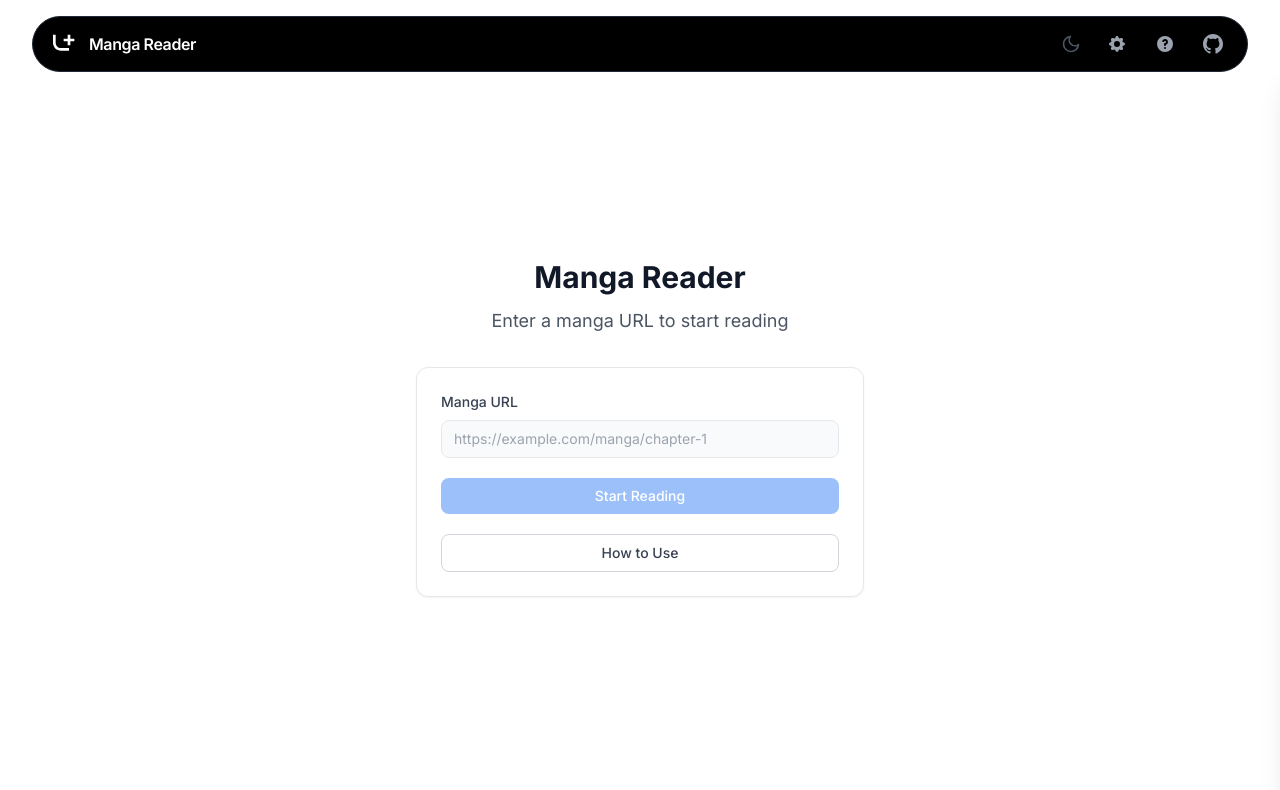
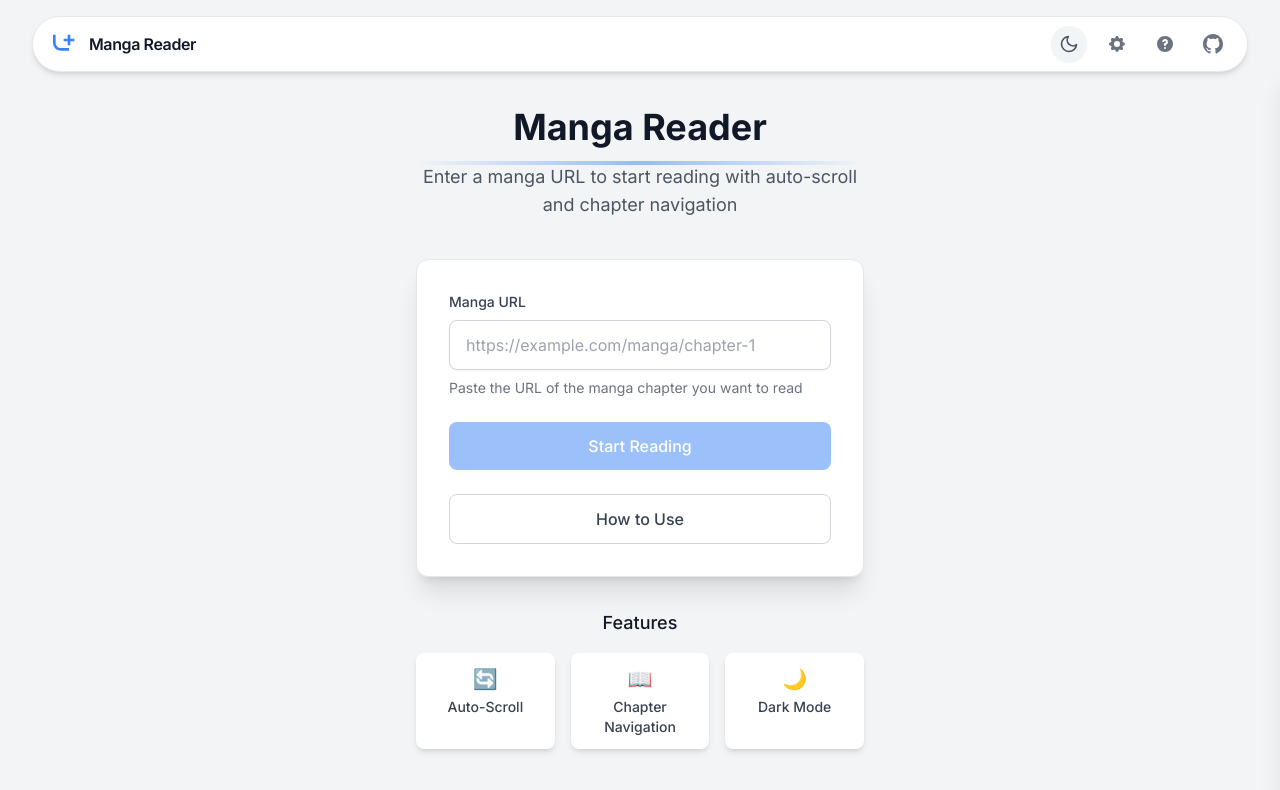
Before and after one commit to kiily/web-reader, a Next.js app: page / in a window 1280 px wide. Shown: the top 790 px of the page. Built offline with nearby package versions, Linux system fonts and the light colour scheme; no server answers.

Commit message:
feat: improve theme, fix nav

```diff
--- a/src/components/MangaReader.tsx
+++ b/src/components/MangaReader.tsx
@@ -106,8 +106,34 @@ export default function MangaReader() {
 
 	// Function to extract chapter number from URL
 	const extractChapterNumber = (url: string): number => {
-		const match = url.match(/chapter-(\d+)/i);
-		return match ? parseInt(match[1], 10) : 1;
+		// First, try to match the pattern from the URL
+		// Create a dynamic regex based on nextChapterPattern
+		const patternWithoutN = nextChapterPattern.replace('{n}', '');
+		const escapedPattern = patternWithoutN.replace(
+			/[-\/\\^$*+?.()|[\]{}]/g,
+			'\\$&'
+		);
+		const regexPattern = new RegExp(`${escapedPattern}(\\d+)`, 'i');
+
+		// Try to match with the dynamic pattern first
+		const patternMatch = url.match(regexPattern);
+		if (patternMatch) {
+			return parseInt(patternMatch[1], 10);
+		}
+
+		// Fallback to default chapter-X pattern
+		const defaultMatch = url.match(/chapter[_-]?(\d+)/i);
+		if (defaultMatch) {
+			return parseInt(defaultMatch[1], 10);
+		}
+
+		// Try to extract any number from the URL as a last resort
+		const anyNumberMatch = url.match(/\/(\d+)(?:[\/\.]|$)/);
+		if (anyNumberMatch) {
+			return parseInt(anyNumberMatch[1], 10);
+		}
+
+		return 1; // Default to chapter 1 if no match found
 	};
 
 	// Function to log manga view via API
@@ -351,10 +377,13 @@ export default function MangaReader() {
 		console.log('Auto-scrolling paused');
 	}, []);
 
-	// Handle iframe load events
+	// Handle iframe load events with better error handling
 	const handleIframeLoad = useCallback(() => {
 		console.log('Iframe content loaded successfully');
-		contentLoadedRef.current = true;
+
+		// Set a timeout to ensure the iframe content has fully rendered
+		setTimeout(() => {
+			contentLoadedRef.current = true; // Mark content as loaded
 			setIsLoading(false);
 			setContentLoaded(true);
 
@@ -369,11 +398,6 @@ export default function MangaReader() {
 
 			// Stop auto-scrolling when new content is loaded
 			if (isAutoScrolling) {
-			console.log(
-				'🚀 ~ handleIframeLoad ~ handleIframeLoad:',
-				handleIframeLoad
-			);
-
 				pauseAutoScroll();
 			}
 
@@ -410,17 +434,32 @@ export default function MangaReader() {
 					iframeRef.current.style.height = '100%';
 				}
 			}
-		console.log('🚀 ~ handleIframeLoad ~ handleIframeLoad:', handleIframeLoad);
+		}, 300); // Longer timeout to ensure content is fully rendered
 	}, [isAutoScrolling, pauseAutoScroll]);
 
-	// Handle iframe loading errors
+	// Function to handle iframe errors with retry
 	const handleIframeError = () => {
 		console.error('Error loading iframe content');
-		contentLoadedRef.current = false;
+
+		// Don't disable navigation - user might want to try another chapter
+		setTimeout(() => {
+			contentLoadedRef.current = true;
+			setContentLoaded(true);
 			setIsLoading(false);
+
+			// Show error message
+			toast({
+				title: 'Loading Error',
+				description:
+					'Failed to load the manga content. Try navigating to another chapter or check the URL.',
+				variant: 'destructive',
+			});
+
+			// Set error state as well
 			setError(
-			'Failed to load manga content. The URL might be invalid or the server is not responding.'
+				'Failed to load manga content. Try navigating to another chapter or check the URL.'
 			);
+		}, 300); // Ensure enough time has passed so UI doesn't flash
 	};
 
 	// Update scrolling when speed changes while active
@@ -441,7 +480,56 @@ export default function MangaReader() {
 		};
 	}, []);
 
-	// Function to load the manga page
+	// Add special effect to watch for iframe errors and retry
+	useEffect(() => {
+		const iframe = iframeRef.current;
+		if (!iframe || !url) return;
+
+		// Create proxy URL here to avoid using it before declaration
+		const currentProxyUrl = `/api/proxy/${url.replace(/^https?:\/\//, '')}`;
+
+		// If we have a loading error, we might want to retry after a delay
+		let retryTimeout: NodeJS.Timeout | null = null;
+
+		const handleLoadFailure = () => {
+			console.log('Iframe may have failed to load correctly');
+
+			// Only set up retry if content isn't already loaded
+			if (
+				!contentLoadedRef.current &&
+				iframe.contentDocument?.body?.innerHTML === ''
+			) {
+				retryTimeout = setTimeout(() => {
+					// Attempt to reload by changing the src attribute
+					if (iframe && currentProxyUrl) {
+						console.log('Attempting to reload iframe');
+
+						// Ensure navigation is enabled even if loading fails again
+						setTimeout(() => {
+							contentLoadedRef.current = true;
+							setContentLoaded(true);
+							setIsLoading(false);
+						}, 8000); // After 8 seconds, enable navigation anyway
+
+						iframe.src = '';
+						setTimeout(() => {
+							if (iframe) iframe.src = currentProxyUrl;
+						}, 100);
+					}
+				}, 5000); // Wait 5 seconds before retry
+			}
+		};
+
+		// Set up this check to run after expected load time
+		const timeoutId = setTimeout(handleLoadFailure, 10000);
+
+		return () => {
+			clearTimeout(timeoutId);
+			if (retryTimeout) clearTimeout(retryTimeout);
+		};
+	}, [url]);
+
+	// Update loadPage function to remove timeouts that might be causing issues
 	const loadPage = async () => {
 		if (!inputUrl) {
 			setError('Please enter a URL');
@@ -451,7 +539,8 @@ export default function MangaReader() {
 		setIsLoading(true);
 		setError(null);
 		pauseAutoScroll(); // Ensure any ongoing scrolling is stopped
-		contentLoadedRef.current = false;
+		contentLoadedRef.current = false; // Mark content as not loaded yet
+		setContentLoaded(false); // Update state as well
 
 		try {
 			// Extract chapter number from URL
@@ -487,8 +576,10 @@ export default function MangaReader() {
 		} catch (error) {
 			console.error('Error loading page:', error);
 			setError('An error occurred while loading the page');
+			contentLoadedRef.current = true; // Ensure buttons remain enabled if there's an error
+			setContentLoaded(true);
 		} finally {
-			setIsLoading(false);
+			// Don't set isLoading false here - we'll do it in the iframe load handler
 			// Hide controls when page loads for immersive reading
 			setShowControls(false);
 		}
@@ -497,46 +588,148 @@ export default function MangaReader() {
 	// Function to load the previous chapter
 	const loadPreviousChapter = () => {
 		if (currentChapter <= 1) {
-			setError('You are already at the first chapter');
+			toast({
+				title: 'Navigation Error',
+				description: 'You are already at the first chapter',
+				variant: 'destructive',
+			});
 			return;
 		}
 
+		// Let the user know we're changing chapters - using a less intrusive toast
+		toast({
+			title: 'Navigating',
+			description: `Loading chapter ${currentChapter - 1}...`,
+		});
+
 		const prevChapter = currentChapter - 1;
 
-		// Replace the chapter number in the URL based on the pattern
+		try {
+			// Try to replace the chapter number based on the pattern
+			const patternWithoutN = nextChapterPattern.replace('{n}', '');
+			const escapedPattern = patternWithoutN.replace(
+				/[-\/\\^$*+?.()|[\]{}]/g,
+				'\\$&'
+			);
+			const regexPattern = new RegExp(`${escapedPattern}\\d+`, 'i');
+
 			const newUrl = inputUrl.replace(
-			new RegExp(nextChapterPattern.replace('{n}', '\\d+')),
-			nextChapterPattern.replace('{n}', prevChapter.toString())
+				regexPattern,
+				`${patternWithoutN}${prevChapter}`
 			);
 
-		setInputUrl(newUrl);
-		// Don't change the current chapter yet - wait for the load to succeed
+			let finalUrl = newUrl;
+			if (newUrl === inputUrl) {
+				// If no replacement happened, try with the default pattern
+				const defaultPattern = /chapter[_-]?\d+/i;
+				const newUrlWithDefault = inputUrl.replace(
+					defaultPattern,
+					`chapter-${prevChapter}`
+				);
+
+				if (newUrlWithDefault === inputUrl) {
+					throw new Error("Couldn't find chapter pattern in URL");
+				}
+
+				finalUrl = newUrlWithDefault;
+			}
+
+			// Set the input URL
+			setInputUrl(finalUrl);
 
 			// Stop any ongoing scrolling
 			pauseAutoScroll();
 
-		// Load the new page (this will update all necessary state)
-		loadPage();
+			// Set the URL directly to trigger iframe refresh
+			setUrl(finalUrl);
+
+			// Update the chapter number directly
+			setCurrentChapter(prevChapter);
+
+			// Mark content as loading
+			contentLoadedRef.current = false;
+			setContentLoaded(false);
+			setIsLoading(true);
+
+			// No need to call loadPage() as setting the URL will trigger the iframe to load
+		} catch (error) {
+			console.error('Navigation error:', error);
+			toast({
+				title: 'Navigation Error',
+				description:
+					'Could not navigate to the previous chapter. The URL pattern might not match the current URL structure.',
+				variant: 'destructive',
+			});
+		}
 	};
 
 	// Function to load the next chapter
 	const loadNextChapter = () => {
+		// Let the user know we're changing chapters - using a less intrusive toast
+		toast({
+			title: 'Navigating',
+			description: `Loading chapter ${currentChapter + 1}...`,
+		});
+
 		const nextChapter = currentChapter + 1;
 
-		// Replace the chapter number in the URL based on the pattern
+		try {
+			// Try to replace the chapter number based on the pattern
+			const patternWithoutN = nextChapterPattern.replace('{n}', '');
+			const escapedPattern = patternWithoutN.replace(
+				/[-\/\\^$*+?.()|[\]{}]/g,
+				'\\$&'
+			);
+			const regexPattern = new RegExp(`${escapedPattern}\\d+`, 'i');
+
 			const newUrl = inputUrl.replace(
-			new RegExp(nextChapterPattern.replace('{n}', '\\d+')),
-			nextChapterPattern.replace('{n}', nextChapter.toString())
+				regexPattern,
+				`${patternWithoutN}${nextChapter}`
 			);
 
-		setInputUrl(newUrl);
-		// Don't change the current chapter yet - wait for the load to succeed
+			let finalUrl = newUrl;
+			if (newUrl === inputUrl) {
+				// If no replacement happened, try with the default pattern
+				const defaultPattern = /chapter[_-]?\d+/i;
+				const newUrlWithDefault = inputUrl.replace(
+					defaultPattern,
+					`chapter-${nextChapter}`
+				);
+
+				if (newUrlWithDefault === inputUrl) {
+					throw new Error("Couldn't find chapter pattern in URL");
+				}
+
+				finalUrl = newUrlWithDefault;
+			}
+
+			// Set the input URL
+			setInputUrl(finalUrl);
 
 			// Stop any ongoing scrolling
 			pauseAutoScroll();
 
-		// Load the new page (this will update all necessary state)
-		loadPage();
+			// Set the URL directly to trigger iframe refresh
+			setUrl(finalUrl);
+
+			// Update the chapter number directly
+			setCurrentChapter(nextChapter);
+
+			// Mark content as loading
+			contentLoadedRef.current = false;
+			setContentLoaded(false);
+			setIsLoading(true);
+
+			// No need to call loadPage() as setting the URL will trigger the iframe to load
+		} catch (error) {
+			console.error('Navigation error:', error);
+			toast({
+				title: 'Navigation Error',
+				description:
+					'Could not navigate to the next chapter. The URL pattern might not match the current URL structure.',
+				variant: 'destructive',
+			});
+		}
 	};
 
 	// Function to manually adjust scroll position
@@ -642,8 +835,11 @@ export default function MangaReader() {
 		};
 	}, [handleKeyDown]);
 
+	// Add a function to check if loading a specific chapter
+	const isLoadingChapter = isLoading || isPending;
+
 	return (
-		<div className="min-h-screen text-gray-900 dark:text-gray-200 flex flex-col">
+		<div className="min-h-screen text-gray-900 dark:text-gray-200 bg-gray-100 dark:bg-gray-900 flex flex-col">
 			{/* Main container with maximized reading area */}
 			<div className="flex flex-col h-screen">
 				{/* Navbar using the component */}
@@ -700,9 +896,7 @@ export default function MangaReader() {
 							<iframe
 								ref={iframeRef}
 								src={proxyUrl}
-								className={`w-full h-full border-0 ${
-									theme === 'dark' ? 'invert' : ''
-								}`}
+								className="w-full h-full border-0"
 								onLoad={handleIframeLoad}
 								onError={handleIframeError}
 								sandbox="allow-same-origin"
@@ -724,29 +918,31 @@ export default function MangaReader() {
 							onToggleControls={toggleControls}
 							currentChapter={currentChapter}
 							isPreviousDisabled={
-								!url ||
-								isPending ||
-								currentChapter <= 1 ||
-								!contentLoadedRef.current
+								!url || isLoadingChapter || currentChapter <= 1
 							}
-							isNextDisabled={!url || isPending || !contentLoadedRef.current}
+							isNextDisabled={!url || isLoadingChapter}
 							isScrollDisabled={!url || !contentLoadedRef.current}
 						/>
 					</div>
 				) : (
 					<>
-						<div className="flex-1 flex items-center justify-center p-6">
+						{/* Landing page with enhanced background */}
+						<div className="flex-1 flex items-center justify-center bg-gray-100 dark:bg-gray-900 p-8">
 							<div className="max-w-md w-full">
-								<div className="text-center mb-8">
-									<h1 className="text-3xl font-bold text-gray-900 dark:text-white mb-3">
+								{/* Header with gradient accent */}
+								<div className="text-center mb-10 relative">
+									<div className="absolute inset-x-0 top-1/2 transform -translate-y-1/2 h-1 bg-gradient-to-r from-transparent via-primary to-transparent opacity-50"></div>
+									<h1 className="text-4xl font-bold text-gray-900 dark:text-white mb-3 relative">
 										Manga Reader
 									</h1>
-									<p className="text-gray-600 dark:text-gray-400 text-lg">
-										Enter a manga URL to start reading
+									<p className="text-gray-600 dark:text-gray-400 text-lg mt-4">
+										Enter a manga URL to start reading with auto-scroll and
+										chapter navigation
 									</p>
 								</div>
 
-								<div className="space-y-5 turbo-card p-6">
+								{/* Input form with enhanced styling */}
+								<div className="space-y-6 p-8 bg-white dark:bg-gray-800 shadow-xl rounded-xl border border-gray-200 dark:border-gray-700">
 									<div>
 										<label
 											htmlFor="initialUrl"
@@ -760,35 +956,86 @@ export default function MangaReader() {
 											value={inputUrl}
 											onChange={handleUrlChange}
 											placeholder="https://example.com/manga/chapter-1"
-											className="turbo-input"
+											className="w-full px-4 py-3 border border-gray-300 dark:border-gray-700 rounded-lg shadow-sm focus:outline-none focus:ring-2 focus:ring-primary focus:border-primary dark:bg-gray-700 dark:text-white"
 											data-testid="manga-url-input"
 										/>
+										<p className="mt-2 text-sm text-gray-500 dark:text-gray-400">
+											Paste the URL of the manga chapter you want to read
+										</p>
 									</div>
 
 									<button
 										onClick={loadPage}
 										disabled={isLoading || isPending || !inputUrl}
-										className="w-full turbo-button-primary disabled:opacity-50 disabled:cursor-not-allowed"
+										className="w-full px-4 py-3 bg-primary text-white font-medium rounded-lg hover:bg-primary/90 focus:outline-none focus:ring-2 focus:ring-primary focus:ring-offset-2 disabled:opacity-50 disabled:cursor-not-allowed transition-colors"
 										data-testid="load-manga-button"
 									>
-										{isLoading || isPending ? 'Loading...' : 'Start Reading'}
+										{isLoading || isPending ? (
+											<span className="flex items-center justify-center">
+												<svg
+													className="animate-spin -ml-1 mr-3 h-5 w-5 text-white"
+													xmlns="http://www.w3.org/2000/svg"
+													fill="none"
+													viewBox="0 0 24 24"
+												>
+													<circle
+														className="opacity-25"
+														cx="12"
+														cy="12"
+														r="10"
+														stroke="currentColor"
+														strokeWidth="4"
+													></circle>
+													<path
+														className="opacity-75"
+														fill="currentColor"
+														d="M4 12a8 8 0 018-8V0C5.373 0 0 5.373 0 12h4zm2 5.291A7.962 7.962 0 014 12H0c0 3.042 1.135 5.824 3 7.938l3-2.647z"
+													></path>
+												</svg>
+												Loading...
+											</span>
+										) : (
+											'Start Reading'
+										)}
 									</button>
 
 									<button
 										onClick={() => setShowHelp(true)}
-										className="w-full turbo-button-outline"
+										className="w-full px-4 py-3 border border-gray-300 dark:border-gray-700 text-gray-700 dark:text-gray-300 font-medium rounded-lg hover:bg-gray-50 dark:hover:bg-gray-700 focus:outline-none focus:ring-2 focus:ring-primary focus:ring-offset-2 transition-colors"
 										data-testid="help-button"
 									>
 										How to Use
 									</button>
 								</div>
+
+								{/* Features section */}
+								<div className="mt-8 text-center">
+									<h2 className="text-lg font-medium text-gray-900 dark:text-white mb-4">
+										Features
+									</h2>
+									<div className="grid grid-cols-3 gap-4">
+										<div className="p-3 bg-white dark:bg-gray-800 rounded-lg shadow-md">
+											<div className="text-primary text-xl mb-1">🔄</div>
+											<div className="text-sm font-medium text-gray-700 dark:text-gray-300">
+												Auto-Scroll
 											</div>
 										</div>
-
-						{/* Newsletter component at the bottom */}
-						{/* <div className="mt-auto">
-							<Newsletter />
-						</div> */}
+										<div className="p-3 bg-white dark:bg-gray-800 rounded-lg shadow-md">
+											<div className="text-primary text-xl mb-1">📖</div>
+											<div className="text-sm font-medium text-gray-700 dark:text-gray-300">
+												Chapter Navigation
+											</div>
+										</div>
+										<div className="p-3 bg-white dark:bg-gray-800 rounded-lg shadow-md">
+											<div className="text-primary text-xl mb-1">🌙</div>
+											<div className="text-sm font-medium text-gray-700 dark:text-gray-300">
+												Dark Mode
+											</div>
+										</div>
+									</div>
+								</div>
+							</div>
+						</div>
 					</>
 				)}
 
--- a/src/components/NavBar.tsx
+++ b/src/components/NavBar.tsx
@@ -19,13 +19,13 @@ export default function NavBar({
 }: NavBarProps) {
 	return (
 		<div className="sticky top-4 z-40 w-full px-4 sm:px-6 lg:px-8">
-			<nav className="flex items-center justify-between h-14 px-4 mx-auto rounded-full bg-black text-white max-w-7xl border border-gray-800">
+			<nav className="flex items-center justify-between h-14 px-4 mx-auto rounded-full bg-white dark:bg-gray-900 text-gray-900 dark:text-white max-w-7xl border border-gray-200 dark:border-gray-800 shadow-md">
 				{/* Logo and title */}
 				<div className="flex items-center space-x-10">
 					<div className="flex-shrink-0 flex items-center">
 						<Link href="/" className="flex items-center">
 							<svg
-								className="h-8 w-8 text-white"
+								className="h-8 w-8 text-primary dark:text-primary"
 								viewBox="0 0 24 24"
 								fill="currentColor"
 								xmlns="http://www.w3.org/2000/svg"
@@ -33,11 +33,13 @@ export default function NavBar({
 								<path d="M16 8V5H14V8H11V10H14V13H16V10H19V8H16Z" />
 								<path d="M3 5V11C3 14.3137 5.68629 17 9 17H15V15H9C6.79086 15 5 13.2091 5 11V5H3Z" />
 							</svg>
-							<span className="ml-2 text-base font-semibold tracking-tight text-white">
+							<span className="ml-2 text-base font-semibold tracking-tight text-gray-900 dark:text-white">
 								{title || 'Manga Reader'}
 							</span>
 							{subtitle && (
-								<span className="ml-2 text-sm text-gray-400">{subtitle}</span>
+								<span className="ml-2 text-sm text-gray-500 dark:text-gray-400">
+									{subtitle}
+								</span>
 							)}
 						</Link>
 					</div>
@@ -85,7 +87,7 @@ export default function NavBar({
 
 						<button
 							onClick={toggleControls}
-							className="p-2 text-gray-400 hover:text-white transition-colors duration-200"
+							className="p-2 text-gray-500 dark:text-gray-400 hover:text-gray-900 dark:hover:text-white transition-colors duration-200"
 							aria-label="Toggle controls"
 						>
 							<svg
@@ -104,7 +106,7 @@ export default function NavBar({
 
 						<button
 							onClick={toggleHelp}
-							className="p-2 text-gray-400 hover:text-white transition-colors duration-200"
+							className="p-2 text-gray-500 dark:text-gray-400 hover:text-gray-900 dark:hover:text-white transition-colors duration-200"
 							aria-label="Show help"
 						>
 							<svg
@@ -125,7 +127,7 @@ export default function NavBar({
 							href="https://github.com/"
 							target="_blank"
 							rel="noopener noreferrer"
-							className="p-2 text-gray-400 hover:text-white transition-colors duration-200"
+							className="p-2 text-gray-500 dark:text-gray-400 hover:text-gray-900 dark:hover:text-white transition-colors duration-200"
 							aria-label="GitHub"
 						>
 							<svg
--- a/src/components/ThemeToggle.tsx
+++ b/src/components/ThemeToggle.tsx
@@ -8,7 +8,7 @@ export default function ThemeToggle() {
 	return (
 		<button
 			onClick={toggleTheme}
-			className="p-1.5 rounded-md text-gray-600 dark:text-gray-400 hover:text-gray-900 dark:hover:text-white hover:bg-gray-200 dark:hover:bg-gray-800 transition-colors duration-200"
+			className="p-2 rounded-full bg-gray-100 dark:bg-gray-800 text-gray-600 dark:text-gray-300 hover:text-primary dark:hover:text-primary hover:bg-gray-200 dark:hover:bg-gray-700 transition-all duration-200 shadow-sm"
 			aria-label={`Switch to ${theme === 'light' ? 'dark' : 'light'} mode`}
 			title={`Switch to ${theme === 'light' ? 'dark' : 'light'} mode`}
 		>
```
Lines whose indentation alone changed are shown as unchanged.
